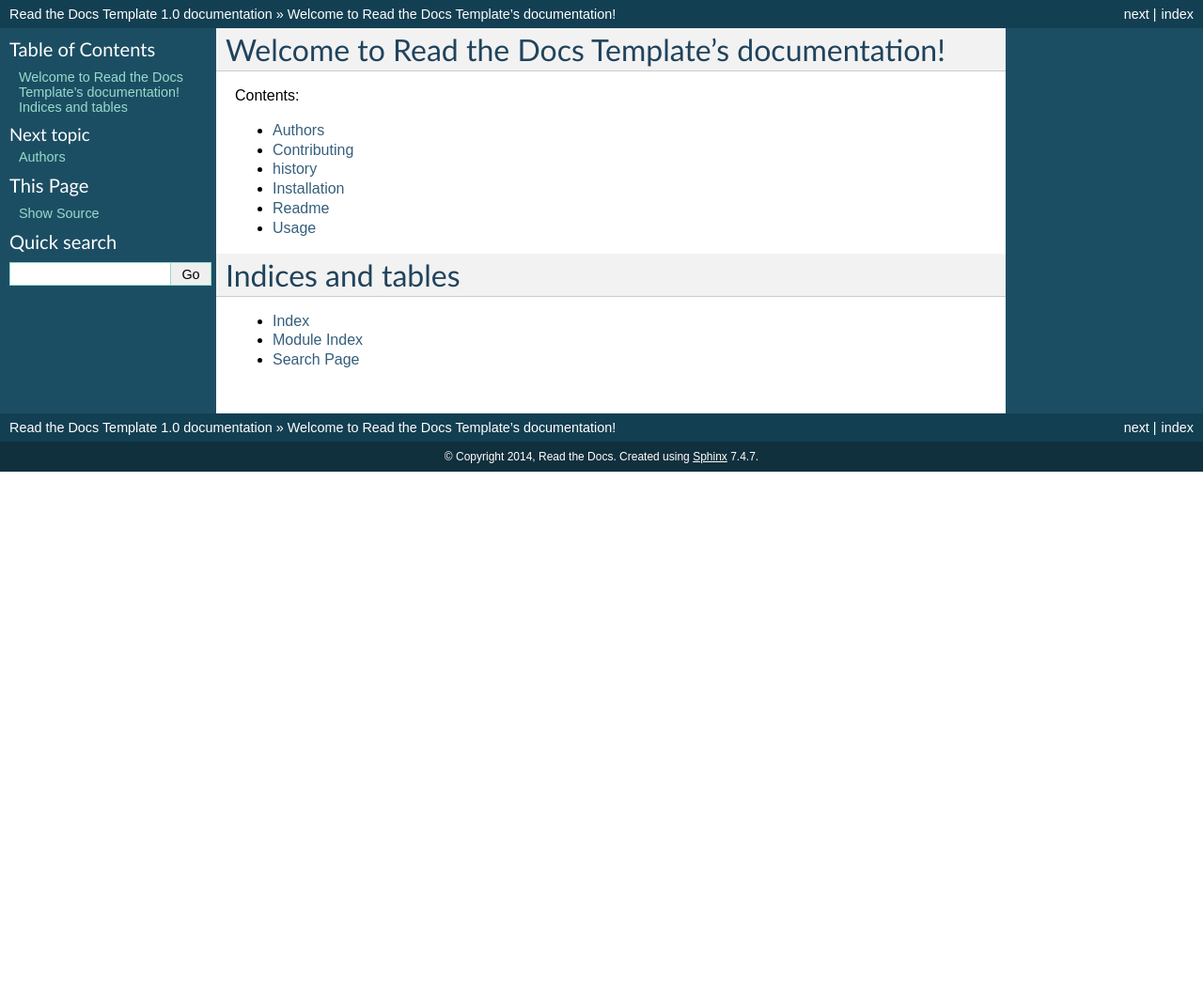
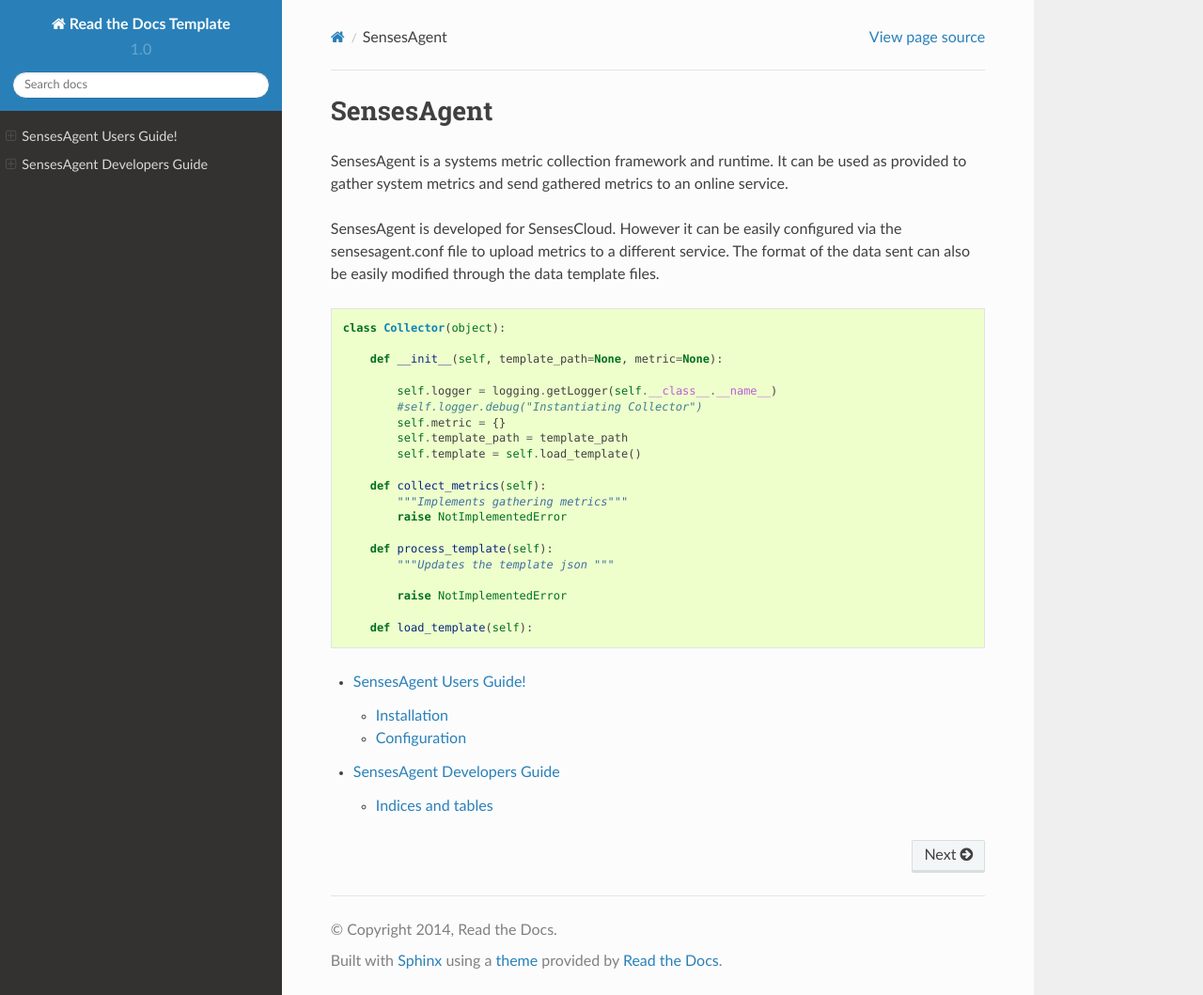
Before and after one commit to jnvilo/sensesagent, a Sphinx documentation site: the page built from docs/index.rst, in a window 1280 px wide and 1059 px high. Shown: the whole window at 94% size. Built offline with Sphinx 7.4.7 and the Read the Docs theme 2.0.0, drawn with Linux system fonts in a browser that asks for light colours.

Commit message:
updating docs

```diff
--- a/docs/conf.py
+++ b/docs/conf.py
@@ -27,8 +27,9 @@ import os
 
 # Add any Sphinx extension module names here, as strings. They can be
 # extensions coming with Sphinx (named 'sphinx.ext.*') or your custom
-# ones.
-extensions = []
+# on
+
+extensions = ['sphinx.ext.napoleon']
 
 # Add any paths that contain templates here, relative to this directory.
 templates_path = ['_templates']
@@ -98,7 +99,8 @@ pygments_style = 'sphinx'
 
 # The theme to use for HTML and HTML Help pages.  See the documentation for
 # a list of builtin themes.
-html_theme = 'default'
+html_theme = "sphinx_rtd_theme"
+
 
 # Theme options are theme-specific and customize the look and feel of a theme
 # further.  For a list of options available for each theme, see the
@@ -107,6 +109,22 @@ html_theme = 'default'
 
 # Add any paths that contain custom themes here, relative to this directory.
 #html_theme_path = []
+html_theme_options = {
+    'canonical_url': '',
+    'analytics_id': '',
+    'logo_only': False,
+    'display_version': True,
+    'prev_next_buttons_location': 'bottom',
+    'style_external_links': False,
+    'vcs_pageview_mode': '',
+    # Toc options
+    'collapse_navigation': False,
+    'sticky_navigation': True,
+    'navigation_depth': 4,
+    'includehidden': True,
+    'titles_only': False
+}
+
 
 # The name for this set of Sphinx documents.  If None, it defaults to
 # "<project> v<release> documentation".
--- /dev/null
+++ b/docs/dev-guide.rst
@@ -0,0 +1,15 @@
+SensesAgent Developers Guide
+***************************************
+
+.. automodule:: sensesagent
+   :members:
+
+
+
+
+Indices and tables
+==================
+
+* :ref:`genindex`
+* :ref:`modindex`
+* :ref:`search`
--- a/docs/index.rst
+++ b/docs/index.rst
@@ -1,24 +1,48 @@
-.. Read the Docs Template documentation master file, created by
-   sphinx-quickstart on Tue Aug 26 14:19:49 2014.
+.. SensesAgent documentation master file, created by
+   sphinx-quickstart on Wed May 16 08:26:00 2018.
    You can adapt this file completely to your liking, but it should at least
    contain the root `toctree` directive.
 
-Welcome to Read the Docs Template's documentation!
-==================================================
+SensesAgent
+==========================
 
-Contents:
+SensesAgent is a systems metric collection framework and runtime. It can be used as provided to gather system metrics and send gathered metrics to an online service.
+
+SensesAgent is developed for SensesCloud. However it can be easily configured via the sensesagent.conf file to upload metrics to a different service. The format of the data sent can also be easily modified through the data template files.
+
+
+.. code-block:: python
+
+    class Collector(object):
+
+        def __init__(self, template_path=None, metric=None):
+
+            self.logger = logging.getLogger(self.__class__.__name__)
+            #self.logger.debug("Instantiating Collector")
+            self.metric = {}
+            self.template_path = template_path
+            self.template = self.load_template()
+
+        def collect_metrics(self):
+            """Implements gathering metrics"""
+            raise NotImplementedError
+
+        def process_template(self):
+            """Updates the template json """
+
+            raise NotImplementedError
+
+        def load_template(self):
+
+
+
+
+.. topic: Test
+
+    This is a test
 
 .. toctree::
    :maxdepth: 2
-   :glob:
 
-   *
-
-
-
-Indices and tables
-==================
-
-* :ref:`genindex`
-* :ref:`modindex`
-* :ref:`search`
+   users-guide.rst
+   dev-guide.rst
--- /dev/null
+++ b/docs/users-guide.rst
@@ -0,0 +1,36 @@
+SensesAgent Users Guide!
+***************************************
+
+SensesAgent is a systems metric collection framework and runtime. It can be used
+as provided to gather system metrics and send gathered metrics to an online service.
+
+SensesAgent is developed for SensesCloud. However it can be easily configured via the
+sensesagent.conf file to upload metrics to a different service. The format of the
+data sent can also be easily modified through the data template files.
+
+Installation
+==============
+
+Warnings
+
+
+Warning
+
+Pillow and PIL cannot co-exist in the same environment. Before installing Pillow, please uninstall PIL.
+
+Warning
+
+Pillow >= 1.0 no longer supports "import Image". Please use "from PIL import Image" instead.
+
+Warning
+
+Pillow >= 2.1.0 no longer supports "import _imaging". Please use "from PIL.Image import core as _imaging" instead.
+
+  $ cd /usr/ports/graphics/py-pillow && make install clean
+
+
+Configuration
+====================
+
+Configuration is done through conf/sensesagent.conf.
+"""
```
